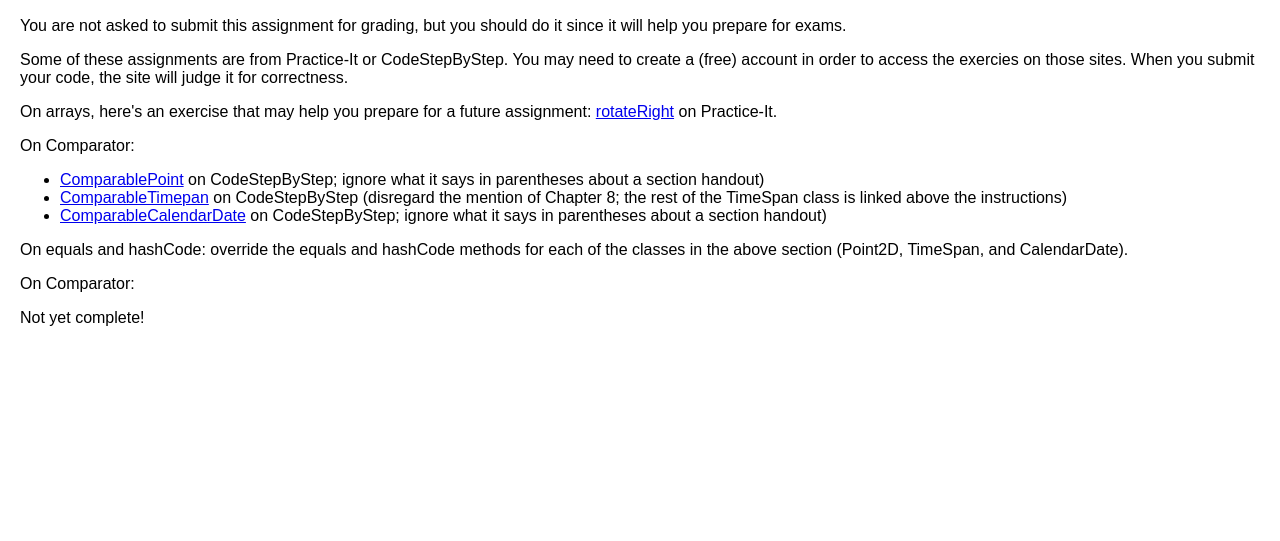
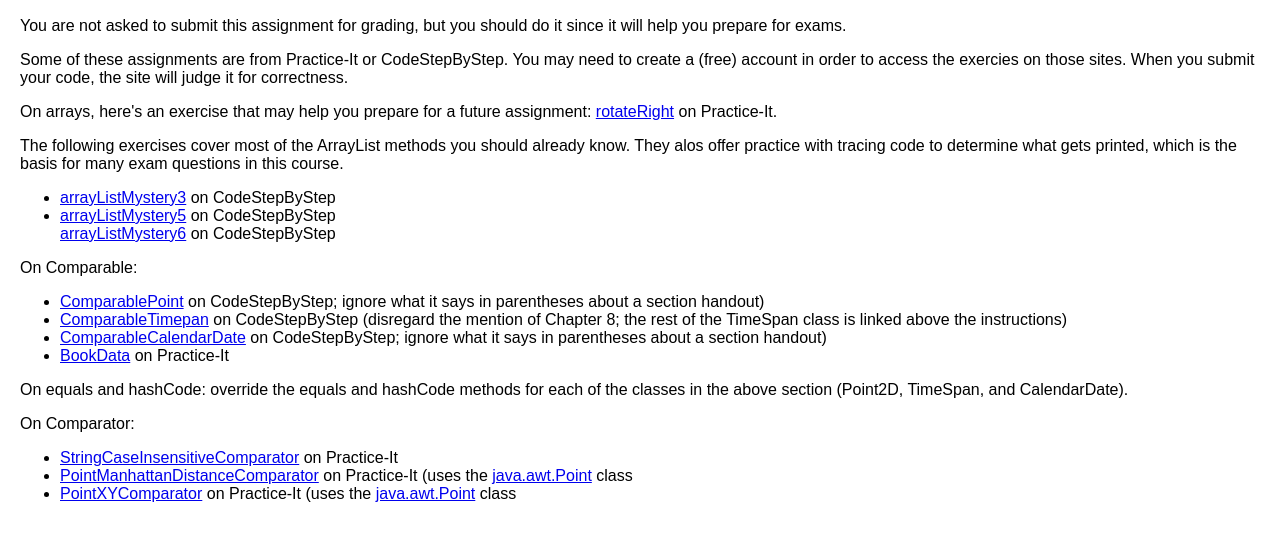
Before and after one commit to cisc3130fa24/cisc3130fa24.github.io, a plain HTML site: page hw/hw1.html in a window 1280 px wide. Shown: the part 51-592 px from the top of the page. Drawn offline with Linux system fonts and the light colour scheme.

Commit message:
complete HW 1

```diff
--- a/hw/hw1.html
+++ b/hw/hw1.html
@@ -24,11 +24,21 @@
     </p>
 
     <p>
-        On Comparator:
+        The following exercises cover most of the ArrayList methods you should already know. They alos offer practice with tracing code to determine what gets printed, which is the basis for many exam questions in this course.
+        <ul>
+            <li><a href="https://www.codestepbystep.com/problem/view/java/collections/arraylist/arrayListMystery3">arrayListMystery3</a> on CodeStepByStep</li>
+            <li><a href="https://www.codestepbystep.com/problem/view/java/collections/arraylist/arrayListMystery5">arrayListMystery5</a> on CodeStepByStep</li>
+            <a href="https://www.codestepbystep.com/problem/view/java/collections/arraylist/arrayListMystery6">arrayListMystery6</a> on CodeStepByStep
+        </ul>
+    </p>
+
+    <p>
+        On Comparable:
         <ul>
             <li><a href="https://www.codestepbystep.com/problem/view/java/bjp5/chapter10/e19%2DComparablePoint">ComparablePoint</a> on CodeStepByStep; ignore what it says in parentheses about a section handout)</li>
             <li><a href="https://www.codestepbystep.com/problem/view/java/bjp5/chapter10/e20%2DComparableTimeSpan">ComparableTimepan</a> on CodeStepByStep (disregard the mention of Chapter 8; the rest of the TimeSpan class is linked above the instructions)</li>
             <li><a href="https://www.codestepbystep.com/problem/view/java/bjp5/chapter10/e21%2DComparableCalendarDate">ComparableCalendarDate</a> on CodeStepByStep; ignore what it says in parentheses about a section handout)</li>
+            <li><a href="https://practiceit.cs.washington.edu/problem/view/cs2/sections/section17/BookData">BookData</a> on Practice-It</li>
         </ul>
     </p>
 
@@ -38,10 +48,8 @@
 
     On Comparator:
     <ul>
-
+        <li><a href="https://practiceit.cs.washington.edu/problem/view/cse373/sections/section6/StringCaseInsensitiveComparator">StringCaseInsensitiveComparator</a> on Practice-It</li>
+        <li><a href="https://practiceit.cs.washington.edu/problem/view/cse373/sections/section6/PointManhattanDistanceComparator">PointManhattanDistanceComparator</a> on Practice-It (uses the <a href="https://docs.oracle.com/en/java/javase/21/docs/api/java.desktop/java/awt/Point.html">java.awt.Point</a> class</li>
+        <li><a href="https://practiceit.cs.washington.edu/problem/view/cse373/sections/section6/PointXYComparator">PointXYComparator</a> on Practice-It (uses the <a href="https://docs.oracle.com/en/java/javase/21/docs/api/java.desktop/java/awt/Point.html">java.awt.Point</a> class</li>
     </ul>
-
-    <p>
-        Not yet complete!
-    </p>
 </body>
```
